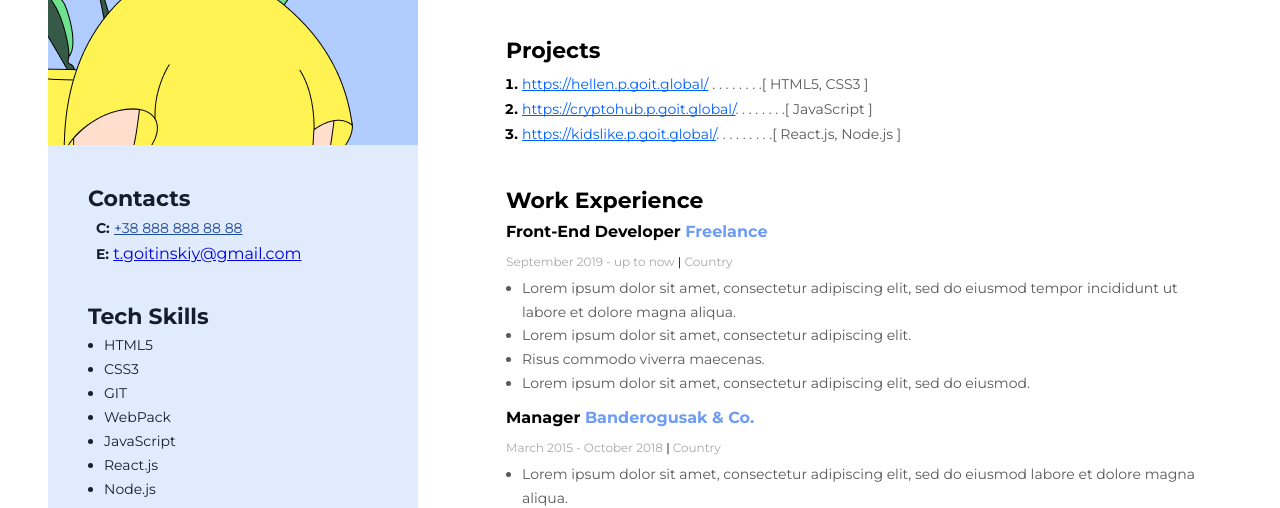
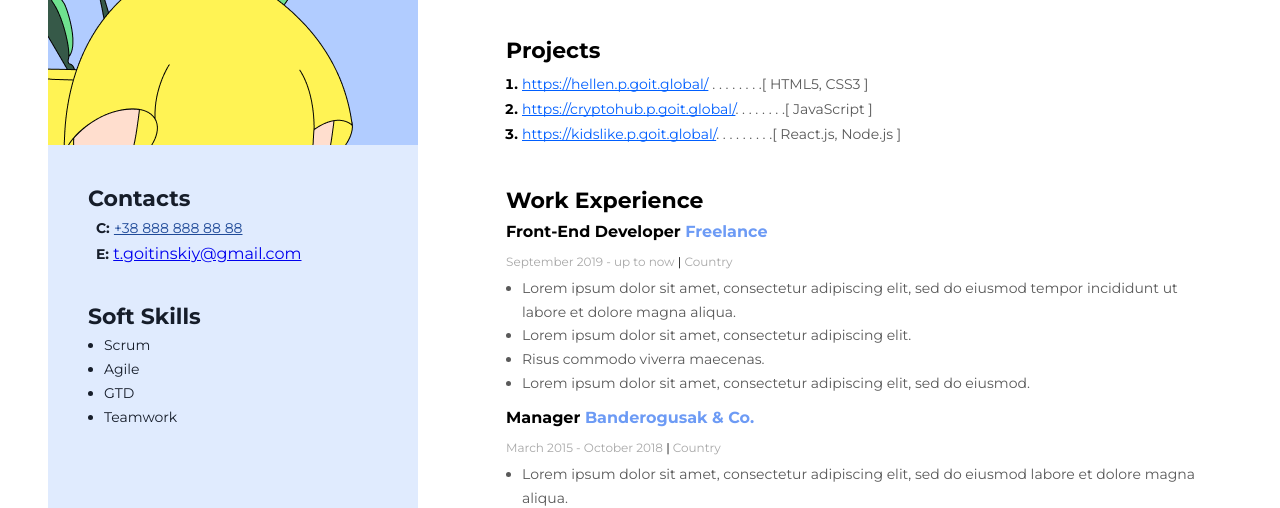
Before and after one commit to BigJoGo/ResumeP, a website: page index.html in a window 1280 px wide. Shown: the part 297-805 px from the top of the page. Drawn offline with Linux system fonts and the light colour scheme.

Commit message:
NEW TITLE 2

```diff
--- a/index.html
+++ b/index.html
@@ -180,18 +180,7 @@
               <a href="t.goitinskiy@gmail.com">t.goitinskiy@gmail.com</a>
             </p>
           </div>
-          <div class="skills-conteiner">
-            <h3 class="skills-conteiner-title">Tech Skills</h3>
-            <ul class="skills-conteiner-list">
-              <li class="skills-conteiner-list-item">HTML5</li>
-              <li class="skills-conteiner-list-item">CSS3</li>
-              <li class="skills-conteiner-list-item">GIT</li>
-              <li class="skills-conteiner-list-item">WebPack</li>
-              <li class="skills-conteiner-list-item">JavaScript</li>
-              <li class="skills-conteiner-list-item">React.js</li>
-              <li class="skills-conteiner-list-item">Node.js</li>
-            </ul>
-          </div>
+
           <div class="skills-conteiner">
             <h3 class="skills-conteiner-title">Soft Skills</h3>
             <ul class="skills-conteiner-list">
```
